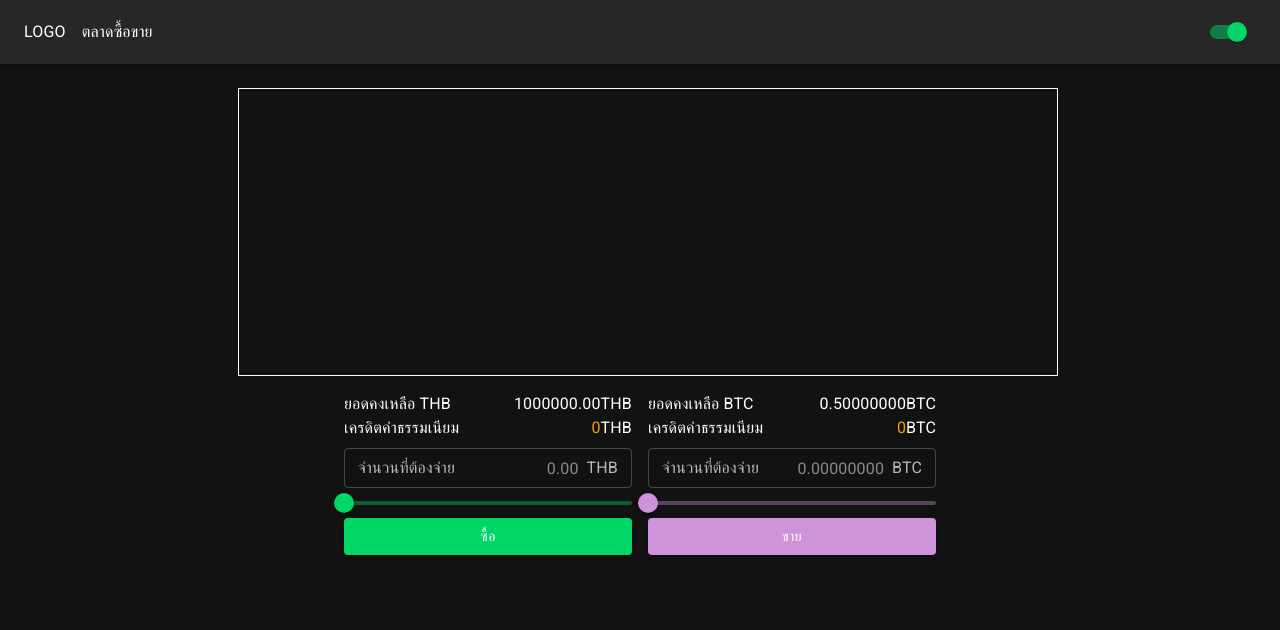
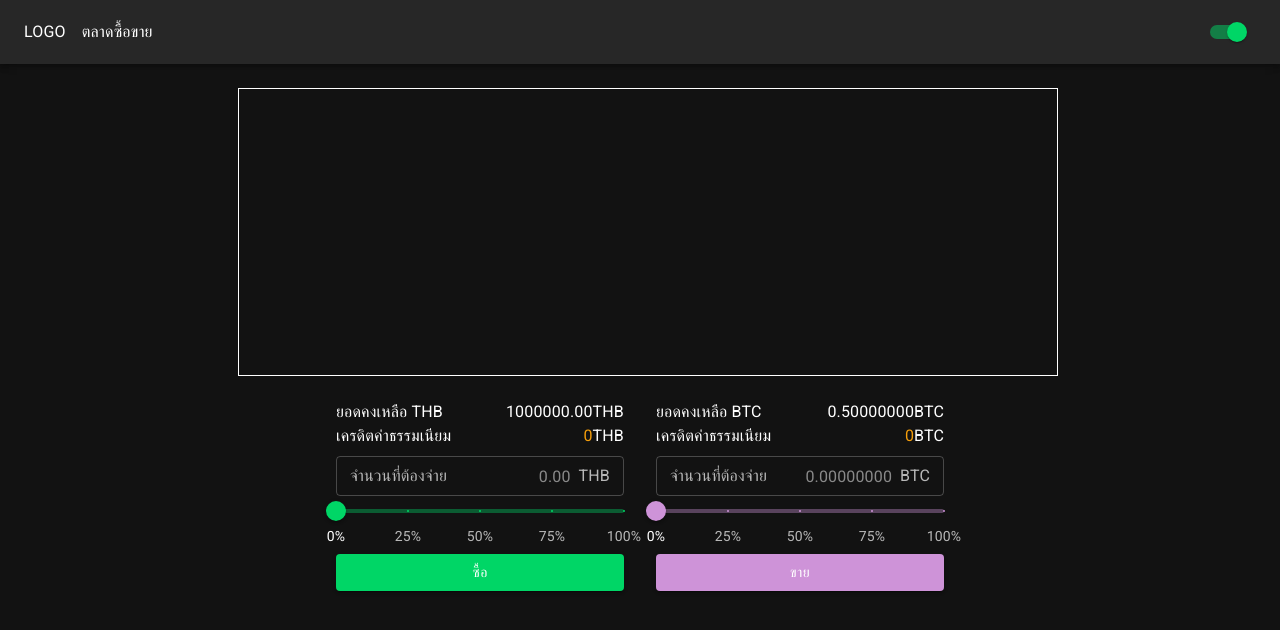
Before and after one commit to raksitnongbua/nextjs-tailwindcss-materialui, a Next.js app: page /market in a window 1280 px wide. Shown: the top 630 px of the page. Built offline with nearby package versions, Linux system fonts and the light colour scheme.

Commit message:
add marks into slider coin form

```diff
--- a/components/coinForm.tsx
+++ b/components/coinForm.tsx
@@ -1,6 +1,7 @@
 import {
   Button,
   InputAdornment,
+  Mark,
   Skeleton,
   Slider,
   TextField,
@@ -50,8 +51,15 @@ const CoinForm: React.FC<IProps> = ({
   const handleBuyClick = () => {
     if (onBuy) onBuy(+spend);
   };
+  const marks: Mark[] = [
+    { value: 0, label: '0%' },
+    { value: 25, label: '25%' },
+    { value: 50, label: '50%' },
+    { value: 75, label: '75%' },
+    { value: 100, label: '100%' },
+  ];
   return (
-    <div className='m-2'>
+    <div className='m-4'>
       <div className='w-72 flex justify-between'>
         <Typography>
           {AVAILABLE_BALANCE_STR} {alias}
@@ -94,16 +102,19 @@ const CoinForm: React.FC<IProps> = ({
           max={100}
           valueLabelDisplay='auto'
           valueLabelFormat={(x) => `${x}%`}
-          className='w-72'
+          className='w-64 self-center'
           value={spendPercent}
           onChange={handleSpendPercentChange}
           color={action === 'buy' ? 'primary' : 'secondary'}
+          marks={marks}
         />
+        <div className='my-2 w-full'>
           {action === 'buy' ? (
             <Button
               variant='contained'
               onClick={handleBuyClick}
               className='text-black dark:text-white'
+              fullWidth
             >
               {BUY_STR}
             </Button>
@@ -113,12 +124,14 @@ const CoinForm: React.FC<IProps> = ({
               color='secondary'
               onClick={handleBuyClick}
               className='text-black dark:text-white'
+              fullWidth
             >
               {SELL_STR}
             </Button>
           )}
         </div>
       </div>
+    </div>
   );
 };
 
```
Lines whose indentation alone changed are shown as unchanged.
